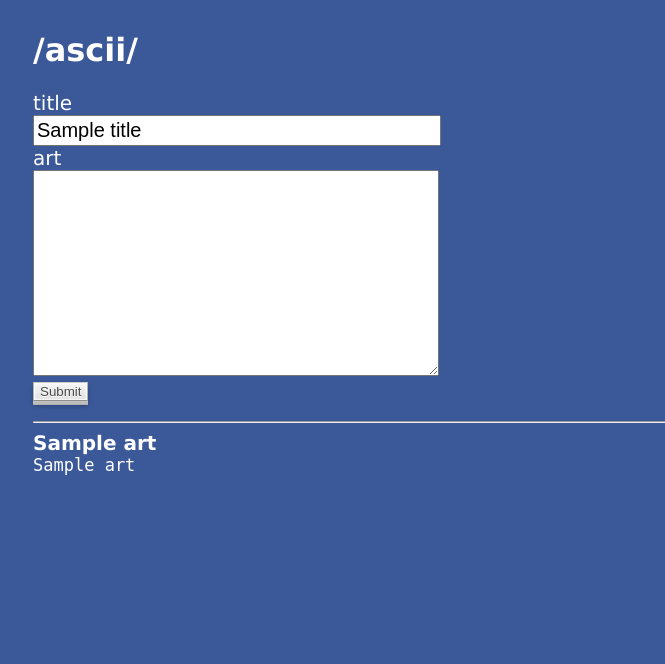
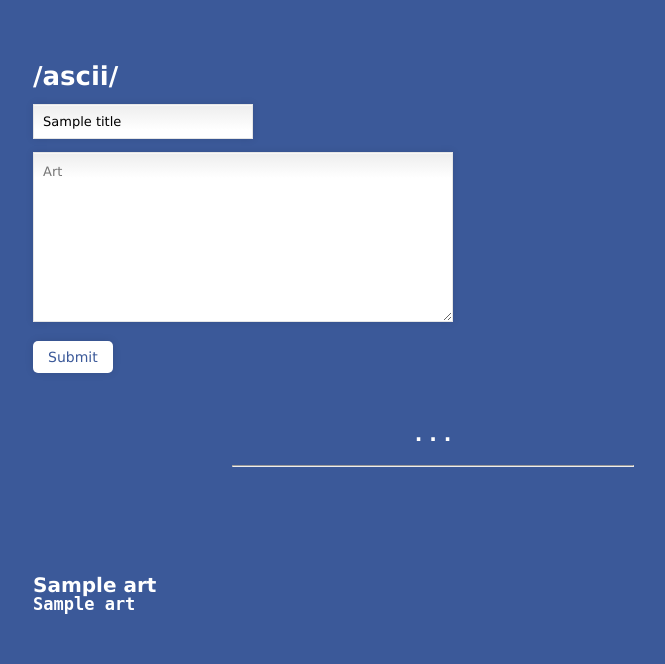
Before and after one commit to vjdhama/dhamajinja, a Python web app: template templates/ascii.html in a window 1280 px wide. Shown: the top 664 px of the page, without its empty margins (207-872 px from the left). Run offline with Jinja, Linux system fonts and the light colour scheme; the template is opened without the code that fills it: most values are stand-ins (such as "Sample title", 1, 10 or a date in 2020).

Commit message:
updated ascii page

```diff
--- a/templates/ascii.html
+++ b/templates/ascii.html
@@ -7,10 +7,10 @@
         body{
             color : white;
             background-color:  #3b5999;
-            font-family : verdana;
+            font:13px/150% Verdana, Tahoma, sans-serif;
             width : 800px;
             margin : 0 auto;
-            padding : 10px;
+            padding:50px 100px;
         }
         h1{
             color : white;
@@ -18,48 +18,45 @@
         .error{
             color : red;
         }
-        label{
-            display: block;
+        input, textarea {
+            padding: 9px;
+            border: solid 1px #E5E5E5;
+            outline: 0;
+            font: normal 13px/100% Verdana, Tahoma, sans-serif;
+            width: 200px;
+            background: #FFFFFF url('bg_form.png') left top repeat-x;
+            background: -webkit-gradient(linear, left top, left 25, from(#FFFFFF), color-stop(4%, #EEEEEE), to(#FFFFFF));
+            background: -moz-linear-gradient(top, #FFFFFF, #EEEEEE 1px, #FFFFFF 25px);
+            box-shadow: rgba(0,0,0, 0.1) 0px 0px 8px;
+            -moz-box-shadow: rgba(0,0,0, 0.1) 0px 0px 8px;
+            -webkit-box-shadow: rgba(0,0,0, 0.1) 0px 0px 8px;
+	}
+        textarea {
+            width: 400px;
+            max-width: 600px;
+            height: 150px;
+            line-height: 150%;
+	}
+        input:hover, textarea:hover,
+        input:focus, textarea:focus {
+            border-color: #3b5999;
+            -webkit-box-shadow: rgba(0, 0, 0, 0.15) 5px 5px 8px;
+	}
+        hr{
+            width : 400px;
+            margin-bottom : 20px;
+        }
+        .part p{
+            margin-top : 20px;
+            font-weight : bold;
             font-size : 20px;
+            text-align : center;
         }
-        input[type=text]{
-            width : 400px;
-            font-size : 20px;
-            padding : 2px;
-        }
-        textarea{
-            width : 400px;
-            height : 200px;
-            font-size : 17px;
-            font-family : monospace;
-        }
-        input [type=submit]{
-            font-family: "Helvetica", Helvetica, sans-serif;
-            font-weight: bold;
-            font-size: 24px;
-            text-decoration: none;
-            border-radius: 3px;
-            -moz-border-radius: 3px;
-            -webkit-border-radius: 3px;
-            padding: 8px 19px;
-        }
-        input:before, input:after {
-            height: 29px;
-            width: 1px;
-            content: '';
-            position: absolute;
-            margin-top: -5px;
-        }
-        input:before { margin-right: 19px; }
-        input:after { margin-left: 19px; }
-        @-moz-document url-prefix() { input:before { margin-left: -20px; } }
-        input:active:before, input:active:after { display: none; }
-
-        hr{
-            margin-top : 20px;
-        }
-        .art + .art {
-            margin-top : 20px;
+        .art{
+            width : 500px;
+            font-size : 18px;
+            margin-top : 50px;
+            font-weight : bold;
         }
         .art-title{
             font-weight : bold;
@@ -69,65 +66,51 @@
             margin : 0;
             font-size : 17px;
         }
-        .white {
-            color: #4A4A4A;
-            text-shadow: 0 1px 0 white;
-            background-color: #F1F1F1;
-            background-image: -moz-linear-gradient(100% 100% 90deg, #E0E0E0, #F6F6F6);
-            background-image: -webkit-gradient(linear, 0% 0%, 0% 100%, from(#F6F6F6), to(#E0E0E0));
-            border: 1px solid #B2B2B2;
-            border-top: 1px solid #C9C9C9;
-            border-bottom: 1px solid #8F8F8F;
-            -webkit-box-shadow: 0 1px 0 #C0C0C0, 0 2px 0 #BFBFBF, 0 3px 0 #BBBBBB, 0 4px 0 #B0B0B0, 0 5px 5px rgba(0,0,0,0.25), inset 0 0 2px 1px rgba(255,255,255,0.9);
-            -moz-box-shadow: 0 1px 0 #C0C0C0, 0 2px 0 #BFBFBF, 0 3px 0 #BBBBBB, 0 4px 0 #B0B0B0, 0 5px 5px rgba(0,0,0,0.25), inset 0 0 2px 1px rgba(255,255,255,0.9);
-            box-shadow: 0 1px 0 #C0C0C0, 0 2px 0 #BFBFBF, 0 3px 0 #BBBBBB, 0 4px 0 #B0B0B0, 0 5px 5px rgba(0,0,0,0.25), inset 0 0 2px 1px rgba(255,255,255,0.9);
-        }
-        .white:after {
-            background-image: -moz-linear-gradient(100% 100% 90deg, #8F8F8F, #C9C9C9);
-            background-image: -webkit-gradient(linear, 0% 0%, 0% 100%, from(#C9C9C9), to(#8F8F8F));
-        }
-        .white:before {
-            background-image: -moz-linear-gradient(100% 100% 90deg, #8F8F8F, #C9C9C9);
-            background-image: -webkit-gradient(linear, 0% 0%, 0% 100%, from(#C9C9C9), to(#8F8F8F));
-        }
-        .white:hover {
-            -webkit-box-shadow: 0 1px 0 #C0C0C0, 0 2px 0 #BFBFBF, 0 3px 0 #BBBBBB, 0 4px 0 #B0B0B0, 0 5px 9px rgba(0,0,0,0.3), inset 0 0 2px 1px rgba(255,255,255,0.9);
-            -moz-box-shadow: 0 1px 0 #C0C0C0, 0 2px 0 #BFBFBF, 0 3px 0 #BBBBBB, 0 4px 0 #B0B0B0, 0 5px 9px rgba(0,0,0,0.3), inset 0 0 2px 1px rgba(255,255,255,0.9);
-            box-shadow: 0 1px 0 #C0C0C0, 0 2px 0 #BFBFBF, 0 3px 0 #BBBBBB, 0 4px 0 #B0B0B0, 0 5px 9px rgba(0,0,0,0.3), inset 0 0 2px 1px rgba(255,255,255,0.9);
-            color: black;
-        }
-        .white:active {
-            -webkit-box-shadow: 0 1px 0 #BBBBBB, 0 2px 0 #B0B0B0, 0 3px 5px rgba(0,0,0,0.25), inset 0 0 2px 1px rgba(255,255,255,0.9);
-            -moz-box-shadow: 0 1px 0 #BBBBBB, 0 2px 0 #B0B0B0, 0 3px 5px rgba(0,0,0,0.25), inset 0 0 2px 1px rgba(255,255,255,0.9);
-            box-shadow: 0 1px 0 #BBBBBB, 0 2px 0 #B0B0B0, 0 3px 5px rgba(0,0,0,0.25), inset 0 0 2px 1px rgba(255,255,255,0.9);
-            position: relative;
-            top: 2px;
-        }
-        .white.pressin:active {
-            background-image: -moz-linear-gradient(100% 100% 90deg, #F6F6F6, #E0E0E0);
-            background-image: -webkit-gradient(linear, 0% 0%, 0% 100%, from(#E0E0E0), to(#F6F6F6));
-        }
+        .form label {
+            margin-left: 10px;
+            color: white;
+	}
 
+        .submit input {
+            width: auto;
+            padding: 9px 15px;
+            background: white;
+            border: 0;
+            font-size: 14px;
+            color: #3b5999;
+            border-radius: 5px;
+	}
     </style>
     <body>
         <h1>/ascii/</h1>
-        <form method = "post">
-            <label>
-                <div>title</div>
-                <input type = "text" name = "title" value = "{{title}}">
-            </label>
-            <label>
-                <div>art</div>
-                <textarea name = "art" value = "{{art}}"></textarea>
-            </label>
+        <form class="form" method = "post">
+
+            <p class="name">
+		<input type="text" name = "title" id="name" placeholder = "Title" value = "{{title}}"/>
+            </p>
+
+            <p class="text">
+		<textarea name = "art" placeholder = "Art" value = "{{art}}"></textarea>
+            </p>
+
             <div class = "error">{{error}}</div>
-            <input class="white" type = "submit" value = "Submit">
+
+            <p class="submit">
+		<input type="submit" value = "Submit" />
+            </p>
+
         </form>
-        <hr>
-
+        <br>
+        <div class="part">
+            <p>. . .</p>
+            <hr>
+        </div>
+        <br><br>
         {% for art in arts %}
             <div class = "art">
-                <div class = "art-title">{{art.title}}</div>
+                <div class = "art-title">
+                    {{art.title}}
+                </div>
                 <pre class = "art-body">{{art.art}}</pre>
             </div>
         {% endfor %}
```
Also changed, not shown: main.py (+4 -4 lines), templates/base.html (+36 -25 lines), templates/demo.css (added, +46 -0 lines), templates/permalink.html (+56 -4 lines), templates/bg_form.png (added), 1 other file.
